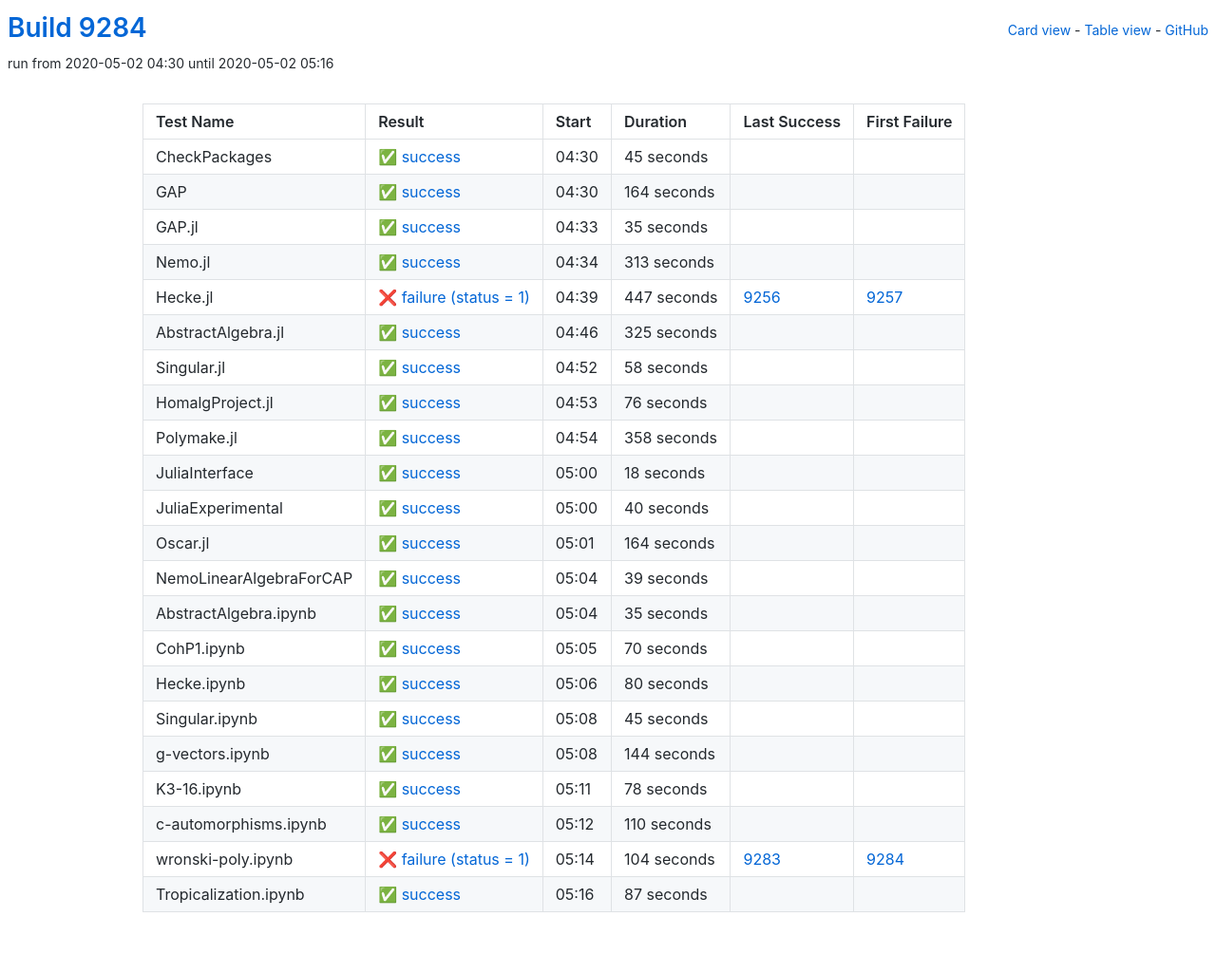
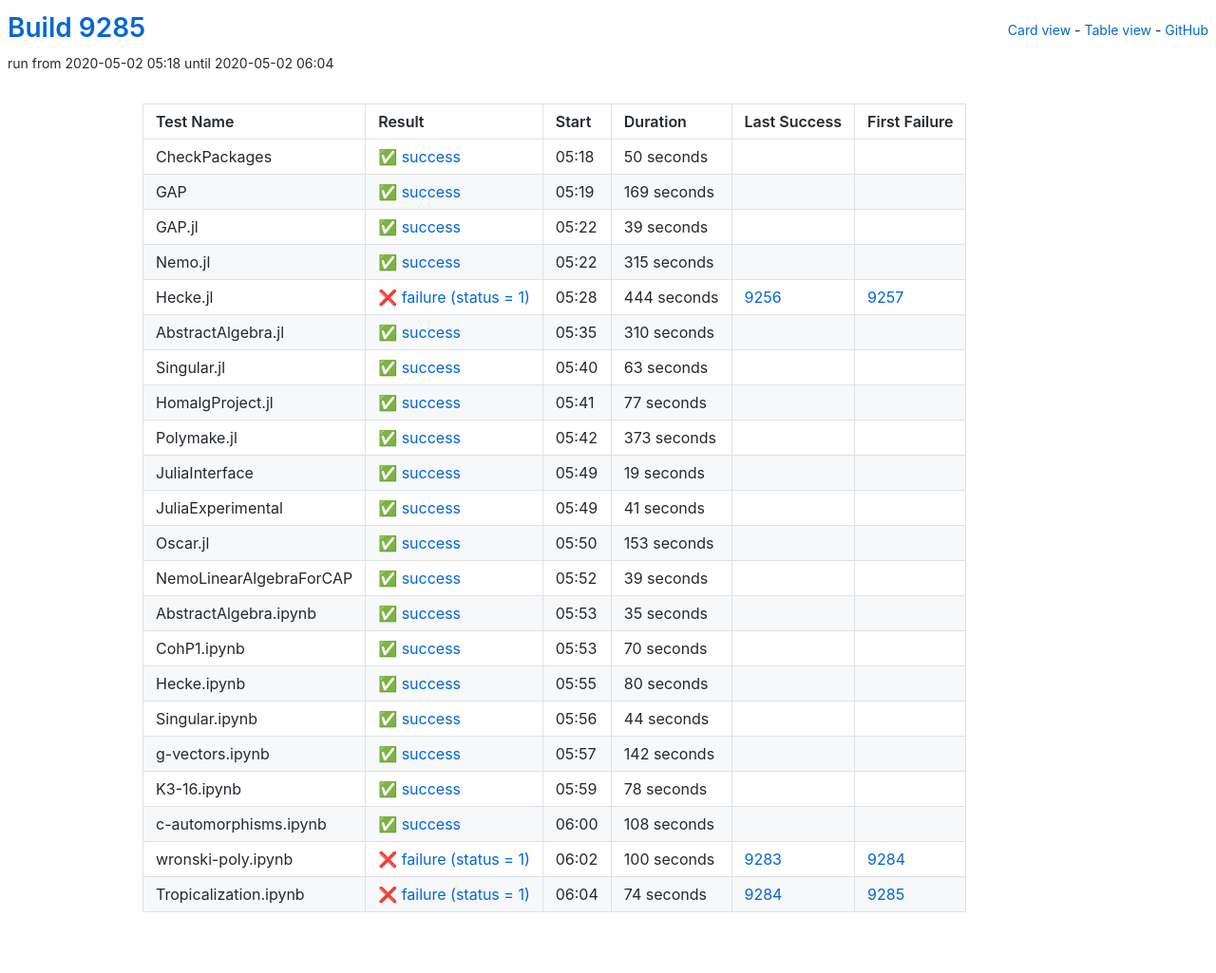
Before and after one commit to oscar-system/oscar-ci-status, a Jekyll site: the page built from table.html, in a window 1280 px wide. Shown: the whole page at 95% size. Built offline with Jekyll 4.4.1, drawn with Linux system fonts in a browser that asks for light colours.

Commit message:
Build 9285

```diff
--- a/_data/ci.yml
+++ b/_data/ci.yml
@@ -1,27 +1,148 @@
-build: 9284
-build_url: https://oscarci.mathematik.uni-kl.de/job/oscar/9284/
+build: 9285
+build_url: https://oscarci.mathematik.uni-kl.de/job/oscar/9285/
 job: oscar
 tests:
-- duration: 45
+- duration: 50
   exitcode: 0
   first_failure: false
   first_failure_url: null
   last_success: false
   last_success_url: null
-  log: https://oscarci.mathematik.uni-kl.de/job/oscar/9284/artifact/logs/build-9284/CheckPackages.log
+  log: https://oscarci.mathematik.uni-kl.de/job/oscar/9285/artifact/logs/build-9285/CheckPackages.log
   name: CheckPackages
-  start: 2020-05-02 04:30
+  start: 2020-05-02 05:18
   status: success
   success: true
-- duration: 164
+- duration: 169
   exitcode: 0
   first_failure: false
   first_failure_url: null
   last_success: false
   last_success_url: null
-  log: https://oscarci.mathematik.uni-kl.de/job/oscar/9284/artifact/logs/build-9284/GAP.log
+  log: https://oscarci.mathematik.uni-kl.de/job/oscar/9285/artifact/logs/build-9285/GAP.log
   name: GAP
-  start: 2020-05-02 04:30
+  start: 2020-05-02 05:19
+  status: success
+  success: true
+- duration: 39
+  exitcode: 0
+  first_failure: false
+  first_failure_url: null
+  last_success: false
+  last_success_url: null
+  log: https://oscarci.mathematik.uni-kl.de/job/oscar/9285/artifact/logs/build-9285/GAP.jl.log
+  name: GAP.jl
+  start: 2020-05-02 05:22
+  status: success
+  success: true
+- duration: 315
+  exitcode: 0
+  first_failure: false
+  first_failure_url: null
+  last_success: false
+  last_success_url: null
+  log: https://oscarci.mathematik.uni-kl.de/job/oscar/9285/artifact/logs/build-9285/Nemo.jl.log
+  name: Nemo.jl
+  start: 2020-05-02 05:22
+  status: success
+  success: true
+- duration: 444
+  exitcode: 1
+  first_failure: 9257
+  first_failure_url: https://oscarci.mathematik.uni-kl.de/job/oscar/9257/
+  last_success: 9256
+  last_success_url: https://oscarci.mathematik.uni-kl.de/job/oscar/9256/
+  log: https://oscarci.mathematik.uni-kl.de/job/oscar/9285/artifact/logs/build-9285/Hecke.jl.log
+  name: Hecke.jl
+  start: 2020-05-02 05:28
+  status: failure
+  success: false
+- duration: 310
+  exitcode: 0
+  first_failure: false
+  first_failure_url: null
+  last_success: false
+  last_success_url: null
+  log: https://oscarci.mathematik.uni-kl.de/job/oscar/9285/artifact/logs/build-9285/AbstractAlgebra.jl.log
+  name: AbstractAlgebra.jl
+  start: 2020-05-02 05:35
+  status: success
+  success: true
+- duration: 63
+  exitcode: 0
+  first_failure: false
+  first_failure_url: null
+  last_success: false
+  last_success_url: null
+  log: https://oscarci.mathematik.uni-kl.de/job/oscar/9285/artifact/logs/build-9285/Singular.jl.log
+  name: Singular.jl
+  start: 2020-05-02 05:40
+  status: success
+  success: true
+- duration: 77
+  exitcode: 0
+  first_failure: false
+  first_failure_url: null
+  last_success: false
+  last_success_url: null
+  log: https://oscarci.mathematik.uni-kl.de/job/oscar/9285/artifact/logs/build-9285/HomalgProject.jl.log
+  name: HomalgProject.jl
+  start: 2020-05-02 05:41
+  status: success
+  success: true
+- duration: 373
+  exitcode: 0
+  first_failure: false
+  first_failure_url: null
+  last_success: false
+  last_success_url: null
+  log: https://oscarci.mathematik.uni-kl.de/job/oscar/9285/artifact/logs/build-9285/Polymake.jl.log
+  name: Polymake.jl
+  start: 2020-05-02 05:42
+  status: success
+  success: true
+- duration: 19
+  exitcode: 0
+  first_failure: false
+  first_failure_url: null
+  last_success: false
+  last_success_url: null
+  log: https://oscarci.mathematik.uni-kl.de/job/oscar/9285/artifact/logs/build-9285/JuliaInterface.log
+  name: JuliaInterface
+  start: 2020-05-02 05:49
+  status: success
+  success: true
+- duration: 41
+  exitcode: 0
+  first_failure: false
+  first_failure_url: null
+  last_success: false
+  last_success_url: null
+  log: https://oscarci.mathematik.uni-kl.de/job/oscar/9285/artifact/logs/build-9285/JuliaExperimental.log
+  name: JuliaExperimental
+  start: 2020-05-02 05:49
+  status: success
+  success: true
+- duration: 153
+  exitcode: 0
+  first_failure: false
+  first_failure_url: null
+  last_success: false
+  last_success_url: null
+  log: https://oscarci.mathematik.uni-kl.de/job/oscar/9285/artifact/logs/build-9285/Oscar.jl.log
+  name: Oscar.jl
+  start: 2020-05-02 05:50
+  status: success
+  success: true
+- duration: 39
+  exitcode: 0
+  first_failure: false
+  first_failure_url: null
+  last_success: false
+  last_success_url: null
+  log: https://oscarci.mathematik.uni-kl.de/job/oscar/9285/artifact/logs/build-9285/NemoLinearAlgebraForCAP.log
+  name: NemoLinearAlgebraForCAP
+  start: 2020-05-02 05:52
   status: success
   success: true
 - duration: 35
@@ -30,130 +151,9 @@ tests:
   first_failure_url: null
   last_success: false
   last_success_url: null
-  log: https://oscarci.mathematik.uni-kl.de/job/oscar/9284/artifact/logs/build-9284/GAP.jl.log
-  name: GAP.jl
-  start: 2020-05-02 04:33
-  status: success
-  success: true
-- duration: 313
-  exitcode: 0
-  first_failure: false
-  first_failure_url: null
-  last_success: false
-  last_success_url: null
-  log: https://oscarci.mathematik.uni-kl.de/job/oscar/9284/artifact/logs/build-9284/Nemo.jl.log
-  name: Nemo.jl
-  start: 2020-05-02 04:34
-  status: success
-  success: true
-- duration: 447
-  exitcode: 1
-  first_failure: 9257
-  first_failure_url: https://oscarci.mathematik.uni-kl.de/job/oscar/9257/
-  last_success: 9256
-  last_success_url: https://oscarci.mathematik.uni-kl.de/job/oscar/9256/
-  log: https://oscarci.mathematik.uni-kl.de/job/oscar/9284/artifact/logs/build-9284/Hecke.jl.log
-  name: Hecke.jl
-  start: 2020-05-02 04:39
-  status: failure
-  success: false
-- duration: 325
-  exitcode: 0
-  first_failure: false
-  first_failure_url: null
-  last_success: false
-  last_success_url: null
-  log: https://oscarci.mathematik.uni-kl.de/job/oscar/9284/artifact/logs/build-9284/AbstractAlgebra.jl.log
-  name: AbstractAlgebra.jl
-  start: 2020-05-02 04:46
-  status: success
-  success: true
-- duration: 58
-  exitcode: 0
-  first_failure: false
-  first_failure_url: null
-  last_success: false
-  last_success_url: null
-  log: https://oscarci.mathematik.uni-kl.de/job/oscar/9284/artifact/logs/build-9284/Singular.jl.log
-  name: Singular.jl
-  start: 2020-05-02 04:52
-  status: success
-  success: true
-- duration: 76
-  exitcode: 0
-  first_failure: false
-  first_failure_url: null
-  last_success: false
-  last_success_url: null
-  log: https://oscarci.mathematik.uni-kl.de/job/oscar/9284/artifact/logs/build-9284/HomalgProject.jl.log
-  name: HomalgProject.jl
-  start: 2020-05-02 04:53
-  status: success
-  success: true
-- duration: 358
-  exitcode: 0
-  first_failure: false
-  first_failure_url: null
-  last_success: false
-  last_success_url: null
-  log: https://oscarci.mathematik.uni-kl.de/job/oscar/9284/artifact/logs/build-9284/Polymake.jl.log
-  name: Polymake.jl
-  start: 2020-05-02 04:54
-  status: success
-  success: true
-- duration: 18
-  exitcode: 0
-  first_failure: false
-  first_failure_url: null
-  last_success: false
-  last_success_url: null
-  log: https://oscarci.mathematik.uni-kl.de/job/oscar/9284/artifact/logs/build-9284/JuliaInterface.log
-  name: JuliaInterface
-  start: 2020-05-02 05:00
-  status: success
-  success: true
-- duration: 40
-  exitcode: 0
-  first_failure: false
-  first_failure_url: null
-  last_success: false
-  last_success_url: null
-  log: https://oscarci.mathematik.uni-kl.de/job/oscar/9284/artifact/logs/build-9284/JuliaExperimental.log
-  name: JuliaExperimental
-  start: 2020-05-02 05:00
-  status: success
-  success: true
-- duration: 164
-  exitcode: 0
-  first_failure: false
-  first_failure_url: null
-  last_success: false
-  last_success_url: null
-  log: https://oscarci.mathematik.uni-kl.de/job/oscar/9284/artifact/logs/build-9284/Oscar.jl.log
-  name: Oscar.jl
-  start: 2020-05-02 05:01
-  status: success
-  success: true
-- duration: 39
-  exitcode: 0
-  first_failure: false
-  first_failure_url: null
-  last_success: false
-  last_success_url: null
-  log: https://oscarci.mathematik.uni-kl.de/job/oscar/9284/artifact/logs/build-9284/NemoLinearAlgebraForCAP.log
-  name: NemoLinearAlgebraForCAP
-  start: 2020-05-02 05:04
-  status: success
-  success: true
-- duration: 35
-  exitcode: 0
-  first_failure: false
-  first_failure_url: null
-  last_success: false
-  last_success_url: null
-  log: https://oscarci.mathematik.uni-kl.de/job/oscar/9284/artifact/logs/build-9284/AbstractAlgebra.ipynb.log
+  log: https://oscarci.mathematik.uni-kl.de/job/oscar/9285/artifact/logs/build-9285/AbstractAlgebra.ipynb.log
   name: AbstractAlgebra.ipynb
-  start: 2020-05-02 05:04
+  start: 2020-05-02 05:53
   status: success
   success: true
 - duration: 70
@@ -162,9 +162,9 @@ tests:
   first_failure_url: null
   last_success: false
   last_success_url: null
-  log: https://oscarci.mathematik.uni-kl.de/job/oscar/9284/artifact/logs/build-9284/CohP1.ipynb.log
+  log: https://oscarci.mathematik.uni-kl.de/job/oscar/9285/artifact/logs/build-9285/CohP1.ipynb.log
   name: CohP1.ipynb
-  start: 2020-05-02 05:05
+  start: 2020-05-02 05:53
   status: success
   success: true
 - duration: 80
@@ -173,31 +173,31 @@ tests:
   first_failure_url: null
   last_success: false
   last_success_url: null
-  log: https://oscarci.mathematik.uni-kl.de/job/oscar/9284/artifact/logs/build-9284/Hecke.ipynb.log
+  log: https://oscarci.mathematik.uni-kl.de/job/oscar/9285/artifact/logs/build-9285/Hecke.ipynb.log
   name: Hecke.ipynb
-  start: 2020-05-02 05:06
+  start: 2020-05-02 05:55
   status: success
   success: true
-- duration: 45
+- duration: 44
   exitcode: 0
   first_failure: false
   first_failure_url: null
   last_success: false
   last_success_url: null
-  log: https://oscarci.mathematik.uni-kl.de/job/oscar/9284/artifact/logs/build-9284/Singular.ipynb.log
+  log: https://oscarci.mathematik.uni-kl.de/job/oscar/9285/artifact/logs/build-9285/Singular.ipynb.log
   name: Singular.ipynb
-  start: 2020-05-02 05:08
+  start: 2020-05-02 05:56
   status: success
   success: true
-- duration: 144
+- duration: 142
   exitcode: 0
   first_failure: false
   first_failure_url: null
   last_success: false
   last_success_url: null
-  log: https://oscarci.mathematik.uni-kl.de/job/oscar/9284/artifact/logs/build-9284/g-vectors.ipynb.log
+  log: https://oscarci.mathematik.uni-kl.de/job/oscar/9285/artifact/logs/build-9285/g-vectors.ipynb.log
   name: g-vectors.ipynb
-  start: 2020-05-02 05:08
+  start: 2020-05-02 05:57
   status: success
   success: true
 - duration: 78
@@ -206,41 +206,41 @@ tests:
   first_failure_url: null
   last_success: false
   last_success_url: null
-  log: https://oscarci.mathematik.uni-kl.de/job/oscar/9284/artifact/logs/build-9284/K3-16.ipynb.log
+  log: https://oscarci.mathematik.uni-kl.de/job/oscar/9285/artifact/logs/build-9285/K3-16.ipynb.log
   name: K3-16.ipynb
-  start: 2020-05-02 05:11
+  start: 2020-05-02 05:59
   status: success
   success: true
-- duration: 110
+- duration: 108
   exitcode: 0
   first_failure: false
   first_failure_url: null
   last_success: false
   last_success_url: null
-  log: https://oscarci.mathematik.uni-kl.de/job/oscar/9284/artifact/logs/build-9284/c-automorphisms.ipynb.log
+  log: https://oscarci.mathematik.uni-kl.de/job/oscar/9285/artifact/logs/build-9285/c-automorphisms.ipynb.log
   name: c-automorphisms.ipynb
-  start: 2020-05-02 05:12
+  start: 2020-05-02 06:00
   status: success
   success: true
-- duration: 104
+- duration: 100
   exitcode: 1
   first_failure: 9284
   first_failure_url: https://oscarci.mathematik.uni-kl.de/job/oscar/9284/
   last_success: 9283
   last_success_url: https://oscarci.mathematik.uni-kl.de/job/oscar/9283/
-  log: https://oscarci.mathematik.uni-kl.de/job/oscar/9284/artifact/logs/build-9284/wronski-poly.ipynb.log
+  log: https://oscarci.mathematik.uni-kl.de/job/oscar/9285/artifact/logs/build-9285/wronski-poly.ipynb.log
   name: wronski-poly.ipynb
-  start: 2020-05-02 05:14
+  start: 2020-05-02 06:02
   status: failure
   success: false
-- duration: 87
-  exitcode: 0
-  first_failure: false
-  first_failure_url: null
-  last_success: false
-  last_success_url: null
-  log: https://oscarci.mathematik.uni-kl.de/job/oscar/9284/artifact/logs/build-9284/Tropicalization.ipynb.log
+- duration: 74
+  exitcode: 1
+  first_failure: 9285
+  first_failure_url: https://oscarci.mathematik.uni-kl.de/job/oscar/9285/
+  last_success: 9284
+  last_success_url: https://oscarci.mathematik.uni-kl.de/job/oscar/9284/
+  log: https://oscarci.mathematik.uni-kl.de/job/oscar/9285/artifact/logs/build-9285/Tropicalization.ipynb.log
   name: Tropicalization.ipynb
-  start: 2020-05-02 05:16
-  status: success
-  success: true
+  start: 2020-05-02 06:04
+  status: failure
+  success: false
```
Also changed, not shown: README.md.
